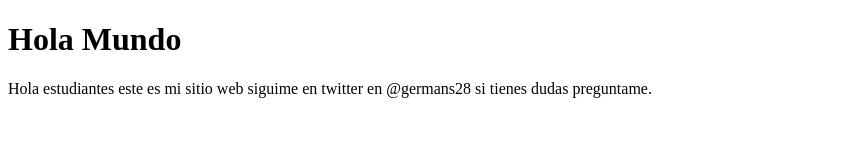
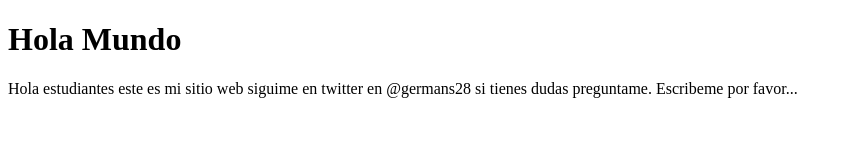
Before and after one commit to GSandovalSW/practicaJSPreWork, a plain HTML site: page index.html in a window 1280 px wide. Shown: the whole page, without its empty margins (0-852 px from the left). Drawn offline with Linux system fonts and the light colour scheme.

Commit message:
cambios en el parrafo

```diff
--- a/index.html
+++ b/index.html
@@ -12,6 +12,8 @@
         Hola estudiantes este es mi sitio web
         siguime en twitter en @germans28
         si tienes dudas preguntame.
+
+        Escribeme por favor...
     </p>
 </body>
 </html>
```
